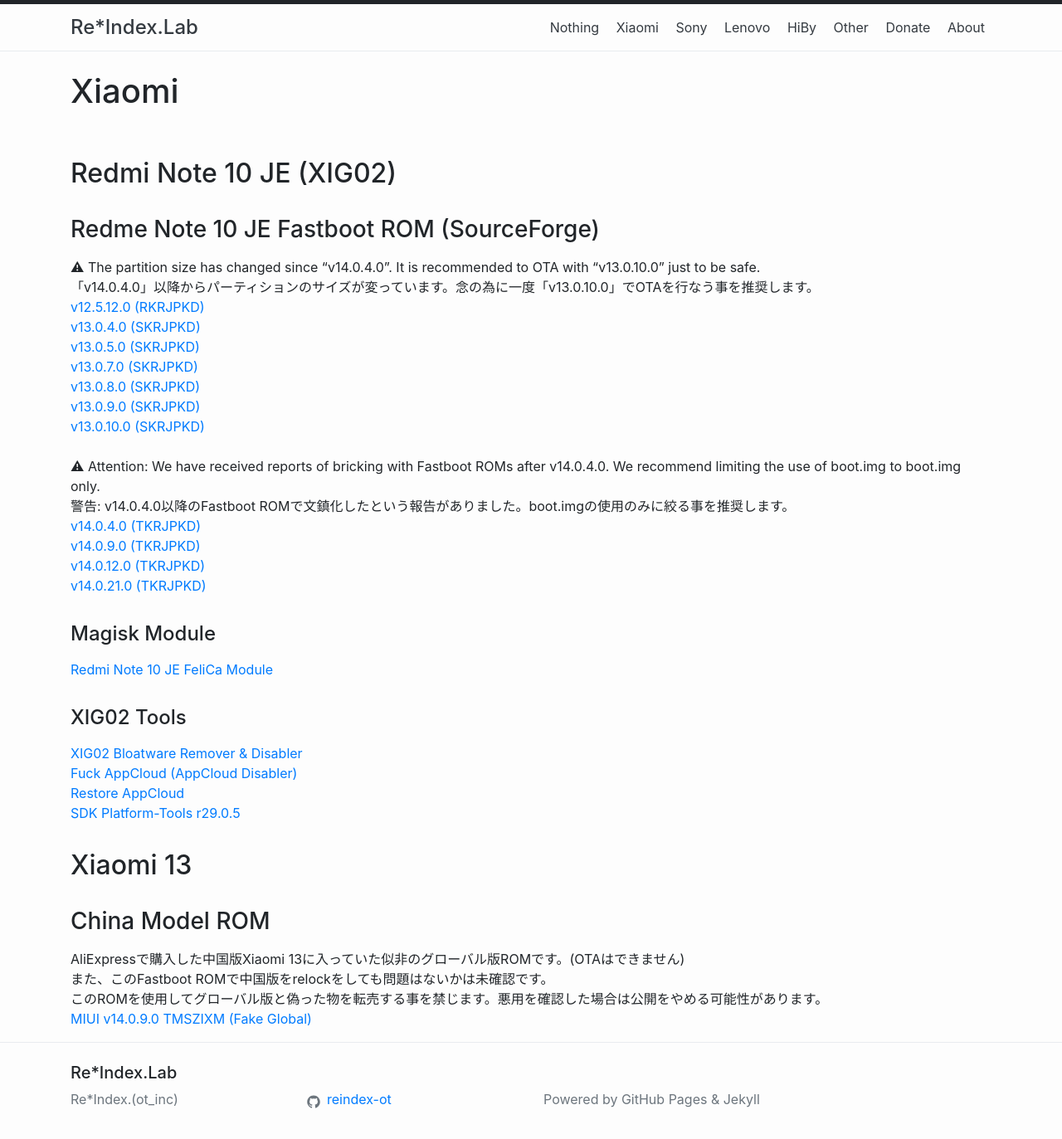
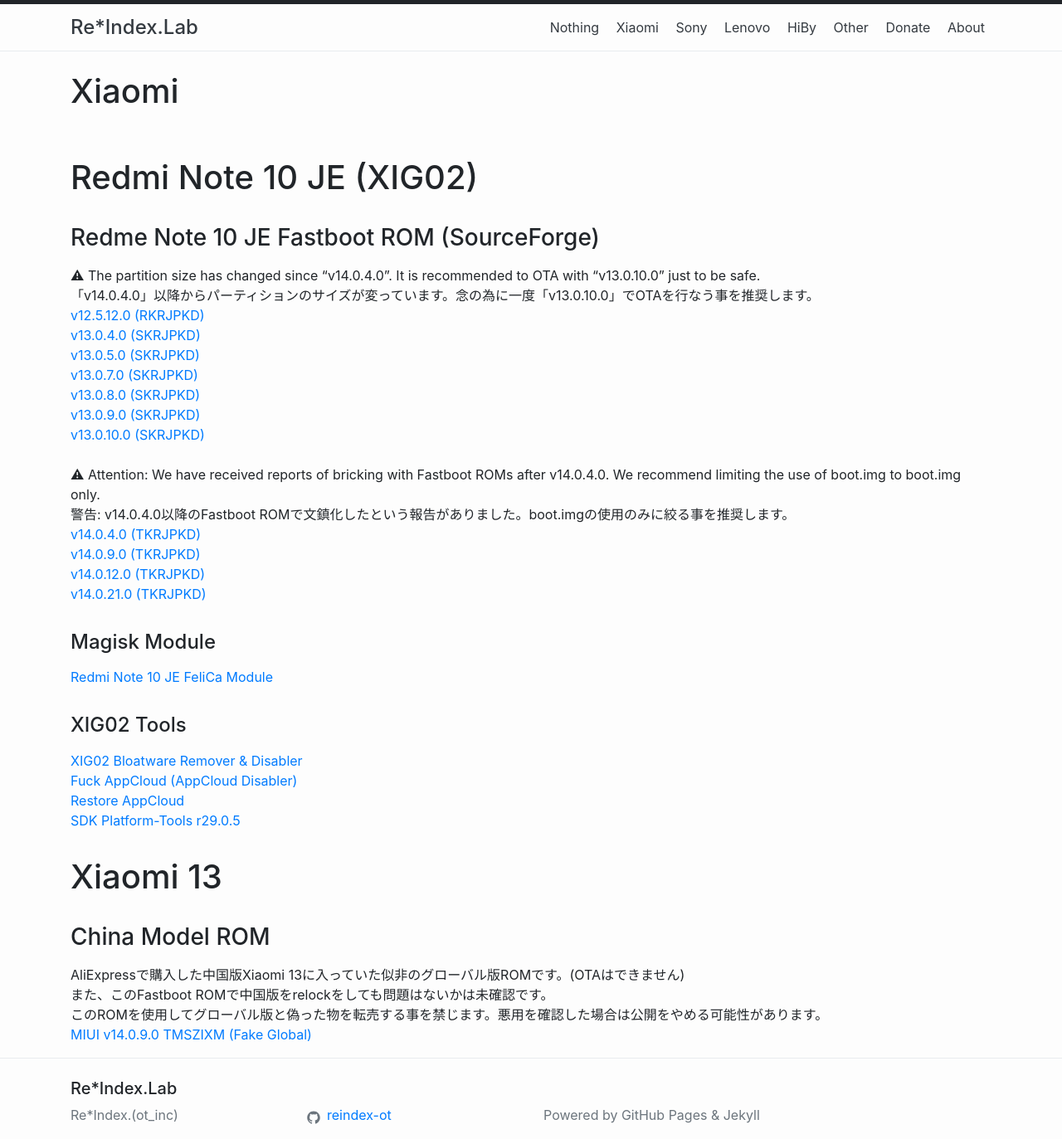
Before and after one commit to reindex-ot/reindex-ot.github.io, a Jekyll site: the page built from xiaomi.md, in a window 1280 px wide. Shown: the whole page at 83% size. Built offline with Jekyll 4.4.1, drawn with Linux system fonts in a browser that asks for light colours.

```diff
--- a/xiaomi.md
+++ b/xiaomi.md
@@ -4,7 +4,7 @@ title: Xiaomi
 permalink: /xiaomi/
 ---
 
-## Redmi Note 10 JE (XIG02)
+# Redmi Note 10 JE (XIG02)
 ### Redme Note 10 JE Fastboot ROM (SourceForge)
 ⚠ The partition size has changed since "v14.0.4.0". It is recommended to OTA with "v13.0.10.0" just to be safe.<br>
 「v14.0.4.0」以降からパーティションのサイズが変っています。念の為に一度「v13.0.10.0」でOTAを行なう事を推奨します。<br>
@@ -31,7 +31,7 @@ permalink: /xiaomi/
 [Restore AppCloud](https://drive.google.com/file/d/1axGXUpmbaTE0uqQWoNvOerHUoEeWtYv2/view?usp=sharing)<br>
 [SDK Platform-Tools r29.0.5](https://drive.google.com/file/d/1wDN0bfmWSEaAx9KoN-7GI4sW0qo3XRo6/view?usp=shareing)<br>
 
-## Xiaomi 13
+# Xiaomi 13
 ### China Model ROM
 AliExpressで購入した中国版Xiaomi 13に入っていた似非のグローバル版ROMです。(OTAはできません)<br>
 また、このFastboot ROMで中国版をrelockをしても問題はないかは未確認です。<br>
```
